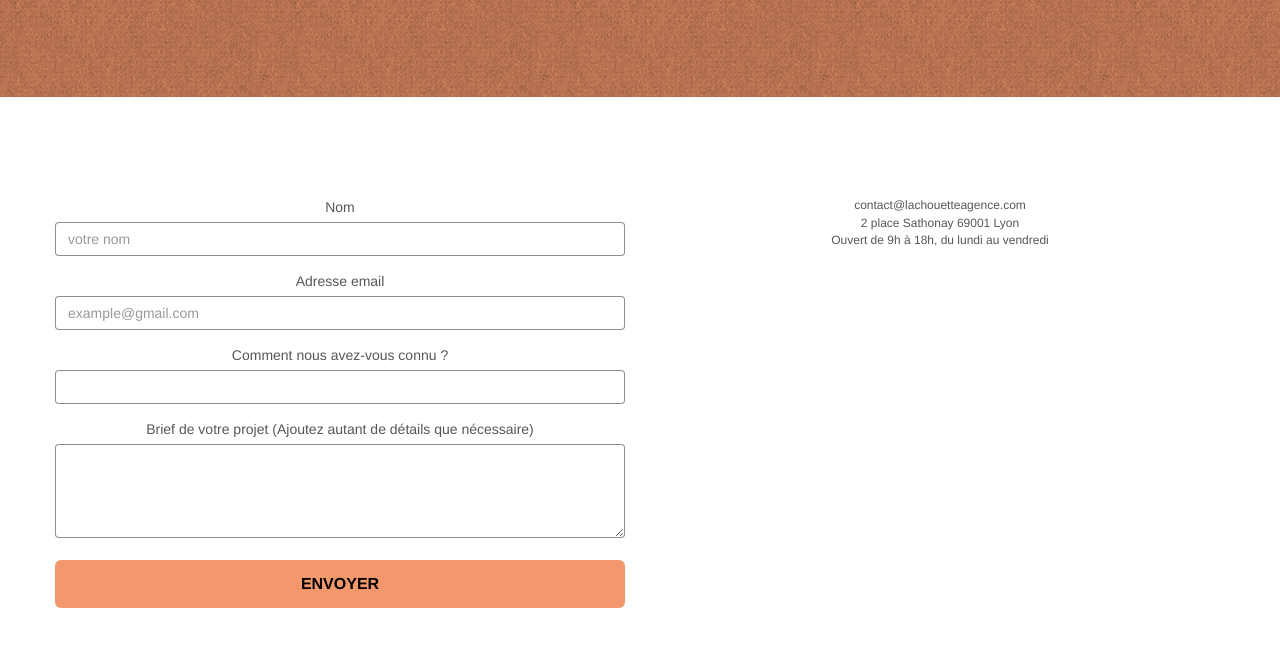
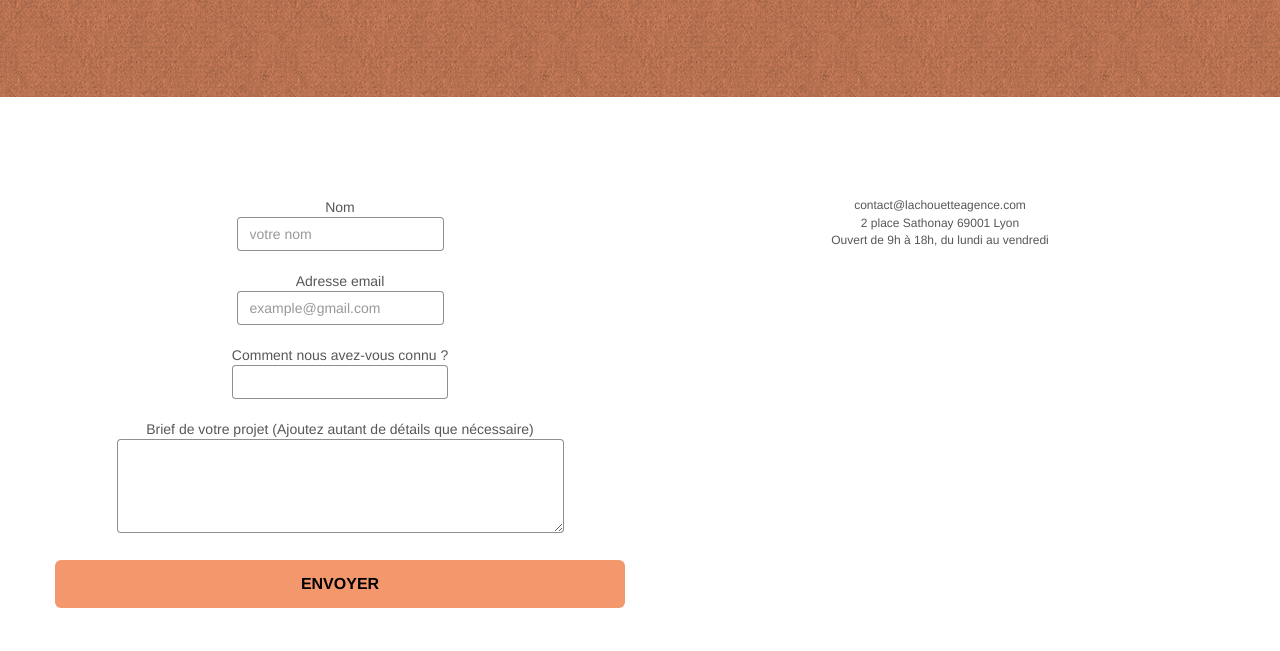
Before and after one commit to FranckMaron/Lachouetteagence, a plain HTML site: page Contact.html in a window 1280 px wide. Shown: the part 301-952 px from the top of the page. Drawn offline with nearby package versions, Linux system fonts and the light colour scheme; files that its build step writes are made by us from their sources; a script that the page names is missing.

Commit message:
replacement des label formulaire

```diff
--- a/Contact.html
+++ b/Contact.html
@@ -39,7 +39,9 @@
 				<nav class="navbar row">
 					<div class="navbar-header">
 						<a class="navbar-brand" href="index.html"><img src="img/la-chouette-agence.webp"
-								alt="Chouette noire et blanche réprésentant le logo de l'agence" title="chouette noire et blanche répresentant le logo de l'agene" height="40" width="auto" /></a>
+								alt="Chouette noire et blanche réprésentant le logo de l'agence"
+								title="chouette noire et blanche répresentant le logo de l'agene" height="40"
+								width="auto" /></a>
 						<button id="nav-toggle" type="button" class="ui-navbar-toggle navbar-toggle"
 							data-toggle="collapse" data-target=".navbar-1">
 							<span class="sr-only">Toggle navigation</span><span class="icon-bar"></span><span
@@ -52,7 +54,8 @@
 		<!-- bloc-0 END -->
 
 		<!-- bloc-6 -->
-		<div class=" bloc-center bloc bg-dots-bg bg-repeat bgc-atomic-tangerine d-bloc bloc-bg-texture texture-paper" id="bloc-6">
+		<div class=" bloc-center bloc bg-dots-bg bg-repeat bgc-atomic-tangerine d-bloc bloc-bg-texture texture-paper"
+			id="bloc-6">
 			<div class="container bloc-lg">
 				<div class="row">
 					<div class="col-sm-12">
@@ -78,28 +81,33 @@
 							<div class="form-group">
 								<label>
 									Nom
+									<input id="name" class="form-control" placeholder="votre nom" required />
 								</label>
-								<input id="name" class="form-control" placeholder="votre nom" required />
+
 							</div>
 							<div class="form-group">
 								<label>
 									Adresse email
+									<input id="email" class="form-control" type="email" placeholder="example@gmail.com"
+										required />
 								</label>
-								<input id="email" class="form-control" type="email" placeholder="example@gmail.com" required />
+
 							</div>
 							<div class="form-group">
 								<label>
 									Comment nous avez-vous connu ?
+									<input class="form-control" type="email" required id="input_504" />
 								</label>
-								<input class="form-control" type="email" required id="input_504" />
+
 							</div>
 							<div class="form-group">
 								<label>
 									Brief de votre projet (Ajoutez autant de détails que nécessaire)<br>
-								</label><textarea id="message" class="form-control" rows="4" cols="50"
-									required></textarea>
+									<textarea id="message" class="form-control" rows="4" cols="50" required></textarea>
+								</label>
 							</div>
-							<button class="text-center white bloc-button btn btn-lg btn-block cta-hero btn-atomic-tangerine"
+							<button
+								class="text-center white bloc-button btn btn-lg btn-block cta-hero btn-atomic-tangerine"
 								type="submit">
 								Envoyer
 							</button>
@@ -133,17 +141,20 @@
 						<div class="row row-no-gutters social">
 							<div class="col-sm-3">
 								<div class="text-center">
-									<p class="social" href="index.html"><span class=" social-icon fa fa-twitter icon-md"></span></p>
+									<p class="social" href="index.html"><span
+											class=" social-icon fa fa-twitter icon-md"></span></p>
 								</div>
 							</div>
 							<div class="col-sm-3">
 								<div class="text-center">
-									<p class="social" href="index.html"><span class=" social-icon fa fa-facebook icon-md"></span></p>
+									<p class="social" href="index.html"><span
+											class=" social-icon fa fa-facebook icon-md"></span></p>
 								</div>
 							</div>
 							<div class="col-sm-3">
 								<div class="text-center">
-									<p class="social" href="index.html"><span class=" social-icon fa fa-dribbble icon-md"></span></p>
+									<p class="social" href="index.html"><span
+											class=" social-icon fa fa-dribbble icon-md"></span></p>
 								</div>
 							</div>
 							<div class="col-sm-3">
@@ -158,7 +169,7 @@
 			</div>
 		</div>
 		<!-- Footer - bloc-8 END -->
-	<!-- Principal conteneur END -->
+		<!-- Principal conteneur END -->
 
 
 </body>
```
